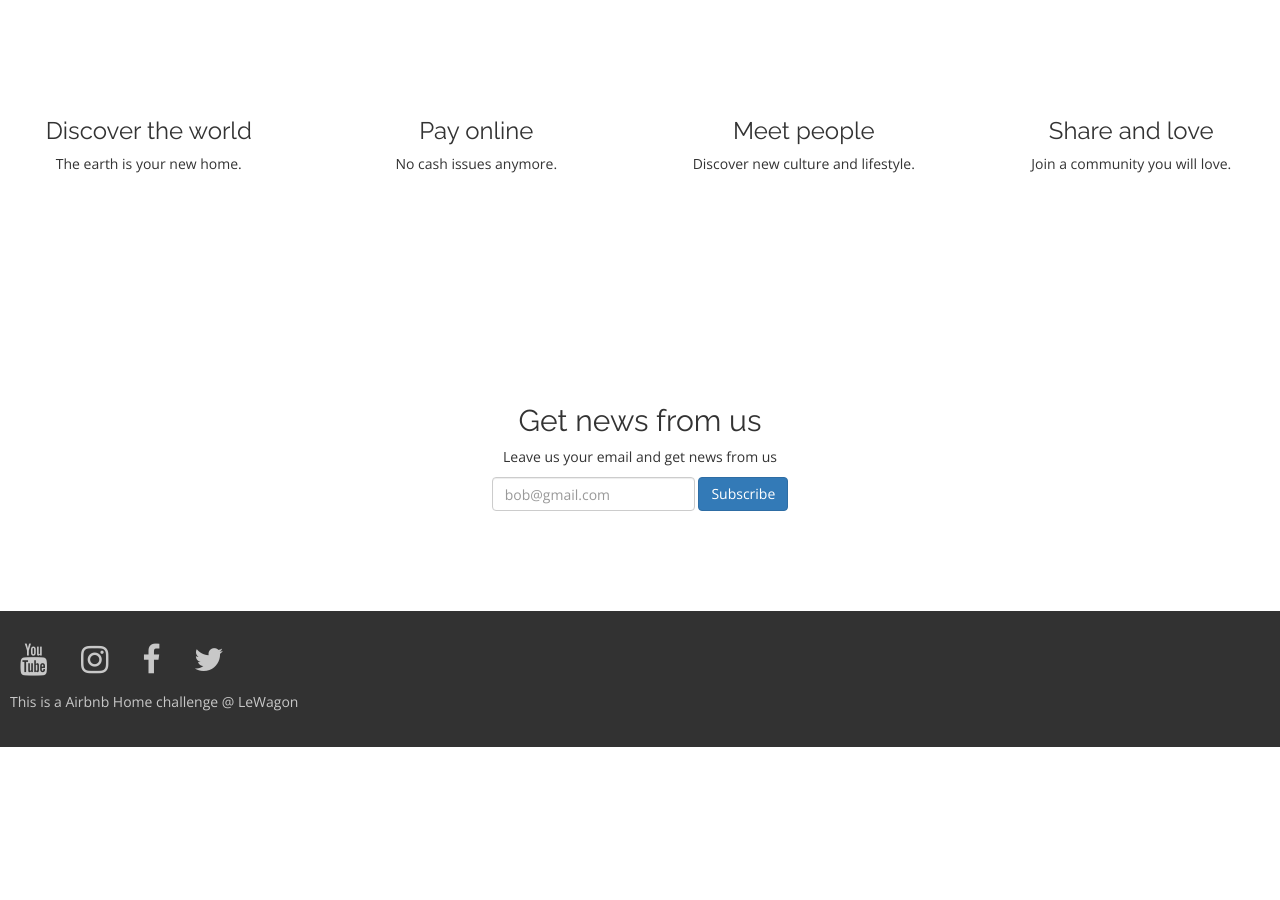
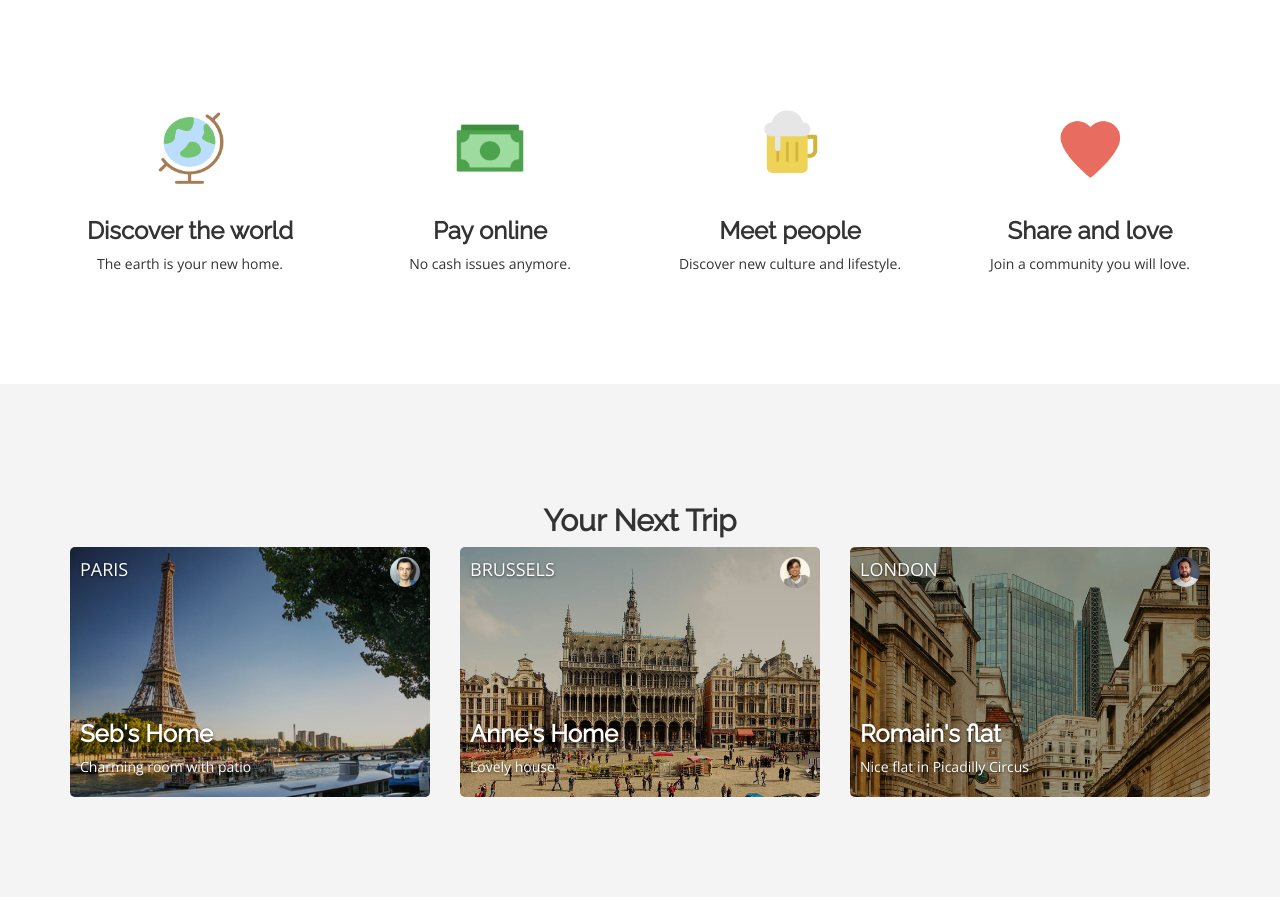
Before and after one commit to PandaWhisperer/airbnb-home, a plain HTML site: page index.html in a window 1280 px wide. Shown: the part 802-1702 px from the top of the page. Before the commit the page ends 1549 px from the top, so only its background shows below. Drawn offline with nearby package versions, Linux system fonts and the light colour scheme.

Commit message:
Version 2 with bootstrap grid

```diff
--- /dev/null
+++ b/css/components/avatar.css
@@ -0,0 +1,20 @@
+.avatar {
+  width: 30px;
+  border-radius: 50%;
+}
+.avatar-large {
+  width: 50px;
+  border-radius: 50%;
+}
+.avatar-bordered {
+  width: 30px;
+  border-radius: 50%;
+  box-shadow: 0 1px 2px rgba(0,0,0,0.2);
+  border: white 1px solid;
+}
+.avatar-square {
+  width: 30px;
+  border-radius: 0px;
+  box-shadow: 0 1px 2px rgba(0,0,0,0.2);
+  border: white 1px solid;
+}
--- /dev/null
+++ b/css/components/card.css
@@ -0,0 +1,43 @@
+.card {
+  height: 250px;
+  text-shadow: 0 1px 3px rgba(0,0,0,0.6);
+  background-size: cover !important;
+  color: white;
+  position: relative;
+  border-radius: 5px;
+}
+.card-user {
+  position: absolute;
+  right: 10px;
+  top: 10px;
+}
+.card-category {
+  position: absolute;
+  top: 10px;
+  left: 10px;
+  font-size: 18px;
+  text-transform: uppercase;
+}
+.card-description {
+  position: absolute;
+  bottom: 10px;
+  left: 10px;
+}
+.card-description h2 {
+  font-size: 24px;
+}
+.card-description p {
+  font-size: 14px;
+  }
+.card-link {
+  position: absolute;
+  top: 0;
+  bottom: 0;
+  width: 100%;
+  z-index:2;
+  background: black;
+  opacity: 0;
+}
+.card-link:hover{
+  opacity: 0.1;
+}
--- a/css/style.css
+++ b/css/style.css
@@ -1,10 +1,13 @@
 @import 'https://fonts.googleapis.com/css?family=Open+Sans|Raleway';
+@import url('components/avatar.css');
 @import url('components/banner.css');
+@import url('components/card.css');
 @import url('components/features.css');
 @import url('components/footer.css');
 
 h1, h2, h3 {
   font-family: 'Raleway', sans-serif;
+  font-weight: bold;
 }
 
 body {
@@ -14,3 +17,7 @@ body {
 .padded {
   padding: 100px 0;
 }
+
+.wrapper-gray {
+  background-color: #F4F4F4;
+}
--- a/index.html
+++ b/index.html
@@ -28,29 +28,75 @@
       </div>
     </div>
 
-    <div class="row features padded text-center">
-      <div class="col-xs-12 col-sm-6 col-md-3"
+    <div class="container features padded text-center">
+      <div class="row">
+        <div class="col-xs-12 col-sm-6 col-md-3">
           <img src="images/globe.png" alt="globe">
           <h3>Discover the world</h3>
           <p>The earth is your new home.</p>
         </div>
 
-      <div class="col-xs-12 col-sm-6 col-md-3"
+        <div class="col-xs-12 col-sm-6 col-md-3">
           <img src="images/dollar.png" alt="dollar">
           <h3>Pay online</h3>
           <p>No cash issues anymore.</p>
         </div>
 
-      <div class="col-xs-12 col-sm-6 col-md-3"
+        <div class="col-xs-12 col-sm-6 col-md-3">
           <img src="images/beer.png" alt="beer">
           <h3>Meet people</h3>
           <p>Discover new culture and lifestyle.</p>
         </div>
 
-      <div class="col-xs-12 col-sm-6 col-md-3"
+        <div class="col-xs-12 col-sm-6 col-md-3">
           <img src="images/heart.png" alt="heart">
           <h3>Share and love</h3>
           <p>Join a community you will love.</p>
+        </div>
+      </div>
+    </div>
+
+    <div class="wrapper-gray padded">
+      <div class="container">
+        <h2 class="text-center">Your Next Trip</h2>
+
+        <div class="row">
+          <div class="col-xs-12 col-sm-4">
+            <div class="card" style="background-image: linear-gradient(rgba(0,0,0,0.3), rgba(0,0,0,0.2)), url('images/card-paris.jpg');">
+              <div class="card-category">Paris</div>
+              <div class="card-description">
+                <h2>Seb's Home</h2>
+                <p>Charming room with patio</p>
+              </div>
+              <img class="card-user avatar" src="images/seb.jpg">
+              <a class="card-link" href="#" ></a>
+            </div>
+          </div>
+
+          <div class="col-xs-12 col-sm-4">
+            <div class="card" style="background-image: linear-gradient(rgba(0,0,0,0.3), rgba(0,0,0,0.2)), url('images/card-brussels.jpeg');">
+              <div class="card-category">Brussels</div>
+              <div class="card-description">
+                <h2>Anne's Home</h2>
+                <p>Lovely house</p>
+              </div>
+              <img class="card-user avatar" src="images/anne.jpg">
+              <a class="card-link" href="#" ></a>
+            </div>
+          </div>
+
+          <div class="col-xs-12 col-sm-4">
+            <div class="card" style="background-image: linear-gradient(rgba(0,0,0,0.3), rgba(0,0,0,0.2)), url('images/card-london.jpeg');">
+              <div class="card-category">London</div>
+              <div class="card-description">
+                <h2>Romain's flat</h2>
+                <p>Nice flat in Picadilly Circus</p>
+              </div>
+              <img class="card-user avatar" src="images/romain.jpg">
+              <a class="card-link" href="#" ></a>
+            </div>
+          </div>
+        </div>
       </div>
     </div>
 
```
Also changed, not shown: images/anne.jpg (added), images/card-brussels.jpeg (added), images/card-london.jpeg (added), images/card-paris.jpg (added), images/romain.jpg (added), images/seb.jpg (added). Lines whose indentation alone changed are shown as unchanged.
